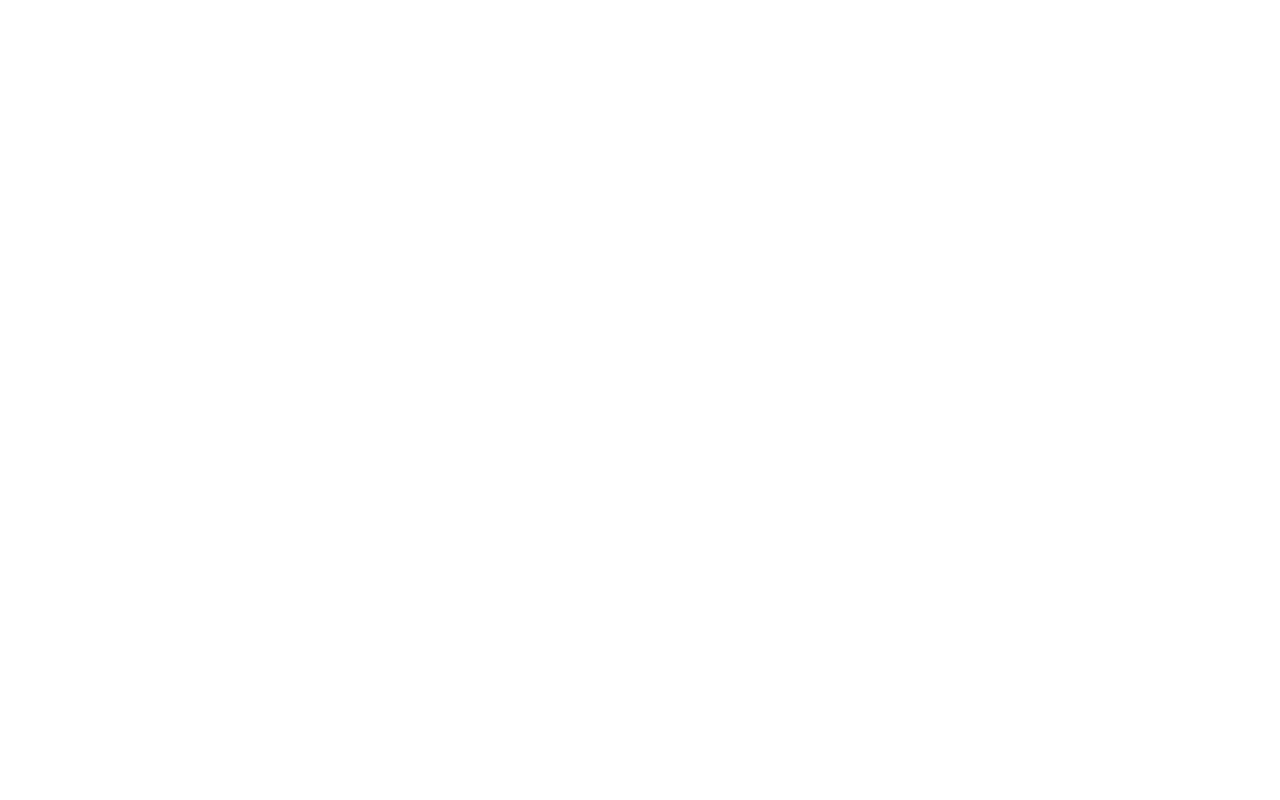
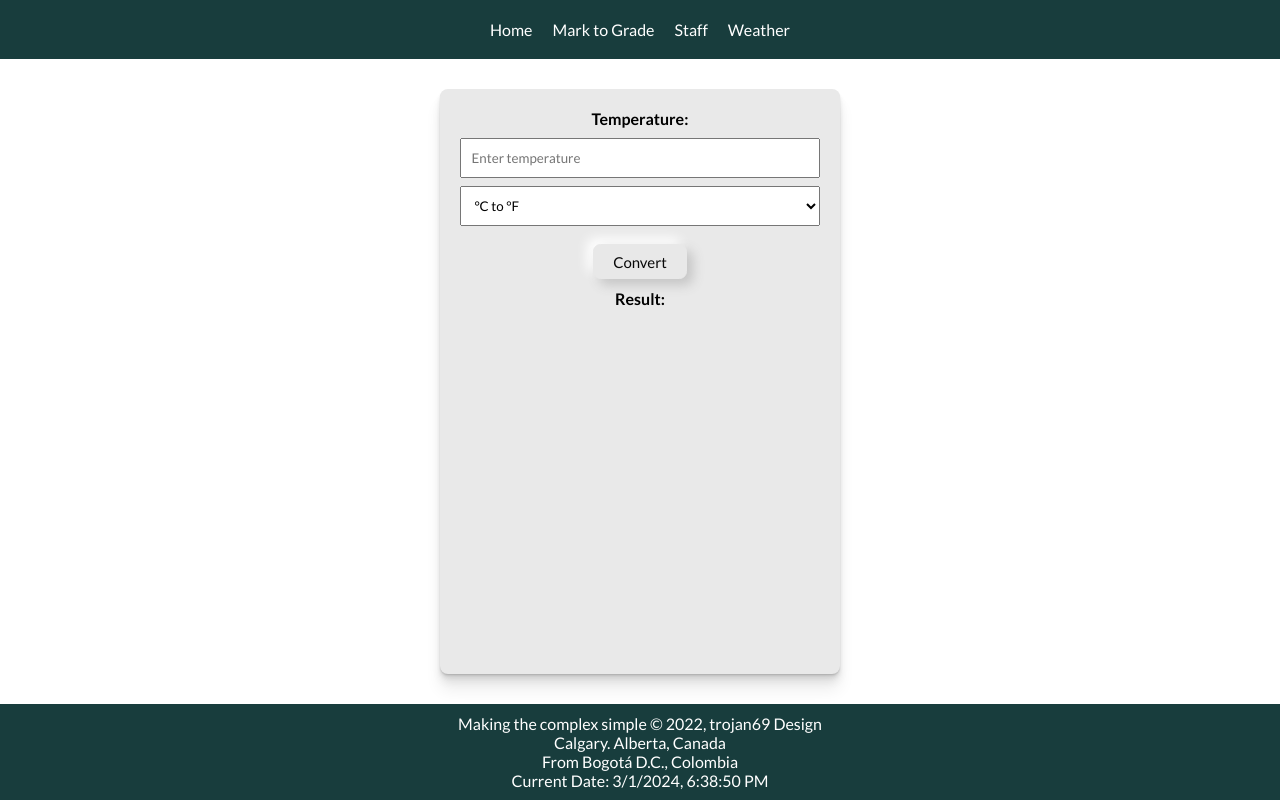
Before and after one commit to felipemora69/Profile, a plain HTML site: page weather.html in a window 1280 px wide. Drawn offline with nearby package versions, Linux system fonts and the light colour scheme.

Commit message:
Finished the weather page html css and add the code the script.js and finished all the project

```diff
--- a/script.js
+++ b/script.js
@@ -191,100 +191,27 @@ renderStaff();
 
 /*---------- SECTION WEATHER --------------*/
 
-/*$(document).ready(function () {
-    var dataSet = [
-        [ "Brielle Williamson", "Integration Specialist", "New York", "4804", "2012/12/02", "$372,000" ],
-        [ "Herrod Chandler", "Sales Assistant", "San Francisco", "9608", "2012/08/06", "$137,500" ],
-        [ "Rhona Davidson", "Integration Specialist", "Tokyo", "6200", "2010/10/14", "$327,900" ],
-        [ "Colleen Hurst", "Javascript Developer", "San Francisco", "2360", "2009/09/15", "$205,500" ],
-        [ "Sonya Frost", "Software Engineer", "Edinburgh", "1667", "2008/12/13", "$103,600" ],
-        [ "Jena Gaines", "Office Manager", "London", "3814", "2008/12/19", "$90,560" ],
-        [ "Quinn Flynn", "Support Lead", "Edinburgh", "9497", "2013/03/03", "$342,000" ],
-        [ "Tiger Nixon", "System Architect", "Edinburgh", "5421", "2011/04/25", "$320,800" ],
-        [ "Garrett Winters", "Accountant", "Tokyo", "8422", "2011/07/25", "$170,750" ],
-        [ "Ashton Cox", "Junior Technical Author", "San Francisco", "1562", "2009/01/12", "$86,000" ],
-        [ "Cedric Kelly", "Senior Javascript Developer", "Edinburgh", "6224", "2012/03/29", "$433,060" ],
-        [ "Airi Satou", "Accountant", "Tokyo", "5407", "2008/11/28", "$162,700" ],
-        [ "Charde Marshall", "Regional Director", "San Francisco", "6741", "2008/10/16", "$470,600" ],
-        [ "Haley Kennedy", "Senior Marketing Designer", "London", "3597", "2012/12/18", "$313,500" ],
-        [ "Tatyana Fitzpatrick", "Regional Director", "London", "1965", "2010/03/17", "$385,750" ],
-        [ "Michael Silva", "Marketing Designer", "London", "1581", "2012/11/27", "$198,500" ],
-        [ "Paul Byrd", "Chief Financial Officer (CFO)", "New York", "3059", "2010/06/09", "$725,000" ],
-        [ "Gloria Little", "Systems Administrator", "New York", "1721", "2009/04/10", "$237,500" ],
-        [ "Bradley Greer", "Software Engineer", "London", "2558", "2012/10/13", "$132,000" ],
-        [ "Dai Rios", "Personnel Lead", "Edinburgh", "2290", "2012/09/26", "$217,500" ],
-        [ "Jenette Caldwell", "Development Lead", "New York", "1937", "2011/09/03", "$345,000" ],
-        [ "Yuri Berry", "Chief Marketing Officer (CMO)", "New York", "6154", "2009/06/25", "$675,000" ],
-        [ "Caesar Vance", "Pre-Sales Support", "New York", "8330", "2011/12/12", "$106,450" ],
-        [ "Doris Wilder", "Sales Assistant", "Sidney", "3023", "2010/09/20", "$85,600" ],
-        [ "Angelica Ramos", "Chief Executive Officer (CEO)", "London", "5797", "2009/10/09", "$1,200,000" ],
-        [ "Gavin Joyce", "Developer", "Edinburgh", "8822", "2010/12/22", "$92,575" ],
-        [ "Jennifer Chang", "Regional Director", "Singapore", "9239", "2010/11/14", "$357,650" ],
-        [ "Brenden Wagner", "Software Engineer", "San Francisco", "1314", "2011/06/07", "$206,850" ],
-        [ "Fiona Green", "Chief Operating Officer (COO)", "San Francisco", "2947", "2010/03/11", "$850,000" ],
-        [ "Shou Itou", "Regional Marketing", "Tokyo", "8899", "2011/08/14", "$163,000" ],
-        [ "Michelle House", "Integration Specialist", "Sidney", "2769", "2011/06/02", "$95,400" ],
-        [ "Suki Burks", "Developer", "London", "6832", "2009/10/22", "$114,500" ],
-        [ "Prescott Bartlett", "Technical Author", "London", "3606", "2011/05/07", "$145,000" ],
-        [ "Gavin Cortez", "Team Leader", "San Francisco", "2860", "2008/10/26", "$235,500" ],
-        [ "Martena Mccray", "Post-Sales support", "Edinburgh", "8240", "2011/03/09", "$324,050" ],
-        [ "Unity Butler", "Marketing Designer", "San Francisco", "5384", "2009/12/09", "$85,675" ]
-    ];
+$(document).ready(function () {
+    $('#convertBtn').click(function () {
+        // Get the temperature from the input
+        const temperature = parseFloat($('#temperature').val());
+        const conversionType = $('#conversionType').val();
 
-    // Initial render of staff cards
-    renderStaffCards(dataSet);
+        if (!isNaN(temperature)) {
+            let result;
 
-    function compareBy(attribute, order) {
-        return function (a, b) {
-            var comparison = a[attribute].localeCompare(b[attribute]);
-            return order === 'asc' ? comparison : -comparison;
-        };
-    }
-
-    // Function to render staff cards
-    function renderStaffCards(data) {
-        var staffList = $("#staff-list");
-        staffList.empty(); // Clear previous staff cards
-
-        // Create a container to hold all cards
-        var staffContainer = $("<div>").attr("id", "staff-container");
-        staffList.append(staffContainer);
-
-        // Loop through staff data and create cards
-        for (var i = 0; i < data.length; i++) {
-            // Create a new row for every 4th staff member
-            if (i % 4 === 0 && i !== 0) {
-                var row = $("<div>").addClass("staff-row");
-                staffContainer.append(row);
+            if (conversionType === 'celsiusToFahrenheit') {
+                // Convert Celsius to Fahrenheit
+                result = (temperature * 9/5) + 32;
+            } else if (conversionType === 'fahrenheitToCelsius') {
+                // Convert Fahrenheit to Celsius
+                result = (temperature - 32) * (5/9);
             }
 
-            var staffCard = $("<div>").addClass("staff-card");
-            staffCard.append($("<h3>").text(data[i][0])); // Assuming name is in the first position
-            staffCard.append($("<p>").text(data[i][1])); // Assuming role is in the second position
-            staffCard.append($("<p>").text(data[i][2])); // Assuming location is in the third position
-            staffCard.append($("<p>").text(data[i][5])); // Assuming salary is in the sixth position
-
-            // Append the card to the current row
-            staffContainer.children(".staff-row:last").append(staffCard);
+            // Display the result
+            $('#convertedResult').text(`${result.toFixed(2)}°`);
+        } else {
+            alert('Please enter a valid temperature.');
         }
-    }
-
-    function toggleOrder(order) {
-        return order === 'asc' ? 'desc' : 'asc';
-    }
-
-    // Sort staff and render when clicking on the header
-    $("#sort-by").change(function () {
-        var attribute = $("#sort-by").val();
-        var sortOrder = toggleOrder($("#sort-order").val());
-        $("#sort-order").val(sortOrder); // Update the dropdown value
-        dataSet.sort(compareBy(attribute, sortOrder));
-        renderStaffCards(dataSet);
     });
-
-    // Trigger initial sorting based on default values
-    $(document).ready(function () {
-        $("#sort-by").trigger('change');
-    });
-
-}}*/
+});
--- /dev/null
+++ b/weather.css
@@ -0,0 +1,171 @@
+* {
+    padding: 0;
+    margin: 0;
+    box-sizing: border-box;
+    font-family: "Lato", sans-serif;
+    font-weight: 400;
+    font-style: normal;
+}
+
+/* ---------Header - Navbar ----------*/
+header {
+    background-color: #183D3D;
+    padding: 10px;
+    text-align: center;
+}
+
+nav {
+    margin: 10px;
+}
+
+nav ul {
+    list-style: none;
+    padding: 0;
+    display: flex;
+    justify-content: center;
+}
+
+nav ul li {
+    margin: 0 10px;
+}
+
+nav ul li a {
+    box-shadow: inset 0 0 0 0 #93B1A6;
+    color: #fff;
+    padding: 6px .25rem;
+    margin: 0 -.25rem;
+    transition: color .3s ease-in-out, box-shadow .3s ease-in-out;
+    text-decoration: none;
+    border-radius: 5px;
+}
+
+nav ul li a:hover {
+    color: #fff;
+    box-shadow: inset 200px 0 0 0 #93B1A6;
+}
+
+/* ---------Body Content - Weather Converter -----------*/
+body {
+    display: flex;
+    flex-direction: column;
+    min-height: 100vh;
+    margin: 0;
+    color: #000;
+    font-family: "Lato", sans-serif;
+    font-weight: 400;
+    font-style: normal;
+}
+
+#converter-container {
+    flex: 1;
+    max-width: 800px;
+    margin: 30px auto;
+    margin-bottom: 30px;
+    flex-direction: column;
+    align-items: center;
+    text-align: center;
+    background-color: #e9e9e9;
+    padding: 20px;
+    border-radius: 8px;
+    box-shadow: rgba(0, 0, 0, 0.07) 0px 1px 1px, rgba(0, 0, 0, 0.07) 0px 2px 2px, rgba(0, 0, 0, 0.07) 0px 4px 4px, rgba(0, 0, 0, 0.07) 0px 8px 8px, rgba(0, 0, 0, 0.07) 0px 16px 16px;
+}
+
+label {
+    display: block;
+    margin-bottom: 10px;
+    font-weight: bold;
+}
+
+#temperature {
+    width: 100%;
+    padding: 10px;
+    margin-bottom: 8px;
+}
+
+#conversionType {
+    width: 100%;
+    padding: 10px;
+    margin-bottom: 8px;
+}
+
+#convertBtn {
+    display: inline-block;
+    transition: all 0.2s ease-in;
+    position: relative;
+    overflow: hidden;
+    z-index: 1;
+    color: #090909;
+    margin: 10px 0;
+    padding: 0.5em 1.3em;
+    cursor: pointer;
+    font-size: 15px;
+    border-radius: 0.5em;
+    background: #e8e8e8;
+    border: 1px solid #e8e8e8;
+    box-shadow: 6px 6px 12px #c5c5c5, -6px -6px 12px #ffffff;
+}
+
+#convertBtn:active {
+    color: #666;
+    box-shadow: inset 4px 4px 12px #c5c5c5, inset -4px -4px 12px #ffffff;
+}
+
+#convertBtn:before {
+    content: "";
+    position: absolute;
+    left: 50%;
+    transform: translateX(-50%) scaleY(1) scaleX(1.25);
+    top: 100%;
+    width: 140%;
+    height: 180%;
+    background-color: rgba(0, 0, 0, 0.05);
+    border-radius: 50%;
+    display: block;
+    transition: all 0.5s 0.1s cubic-bezier(0.55, 0, 0.1, 1);
+    z-index: -1;
+}
+
+#convertBtn:after {
+    content: "";
+    position: absolute;
+    left: 55%;
+    transform: translateX(-50%) scaleY(1) scaleX(1.45);
+    top: 180%;
+    width: 160%;
+    height: 190%;
+    background-color: #009087;
+    border-radius: 50%;
+    display: block;
+    transition: all 0.5s 0.1s cubic-bezier(0.55, 0, 0.1, 1);
+    z-index: -1;
+}
+
+#convertBtn:hover {
+    color: #ffffff;
+    border: 1px solid #009087;
+}
+
+#convertBtn:hover:before {
+    top: -35%;
+    background-color: #009087;
+    transform: translateX(-50%) scaleY(1.3) scaleX(0.8);
+}
+
+#convertBtn:hover:after {
+    top: -45%;
+    background-color: #009087;
+    transform: translateX(-50%) scaleY(1.3) scaleX(0.8);
+}
+
+p strong {
+    font-weight: bold;
+}
+
+/* --------- Footer -----------*/
+footer {
+    background-color: #183D3D;
+    color: #fff;
+    padding: 10px;
+    text-align: center;
+    margin-top: auto;
+}
--- a/weather.html
+++ b/weather.html
@@ -0,0 +1,56 @@
+<!DOCTYPE html>
+<html lang="en">
+<head>
+    <meta charset="UTF-8">
+    <link rel="preconnect" href="https://fonts.googleapis.com">
+    <link rel="preconnect" href="https://fonts.gstatic.com" crossorigin>
+    <link href="https://fonts.googleapis.com/css2?family=Lato:ital,wght@0,100;0,300;0,400;0,700;0,900;1,100;1,300;1,400;1,700;1,900&display=swap" rel="stylesheet">
+    <meta name="viewport" content="width=device-width, initial-scale=1.0">
+    <link rel="stylesheet" href="weather.css">
+    <title>Profile</title>
+</head>
+<body>
+    <header>
+        <nav>
+            <ul>
+                <li><a href="index.html">Home</a></li>
+                <li><a href="mark-to-grade.html">Mark to Grade</a></li>
+                <li><a href="staff.html">Staff</a></li>
+                <li><a href="weather.html">Weather</a></li>
+            </ul>
+        </nav>
+    </header>
+
+    <!--<section>
+        <img src="images/m-logo.png" alt="Felipe Mora" id="profile-picture">
+        <p> </p>
+    </section>-->
+
+        <div id="converter-container">
+            <label for="temperature">Temperature:</label>
+            <input type="number" id="temperature" placeholder="Enter temperature">
+
+            <select id="conversionType">
+                <option value="celsiusToFahrenheit">°C to °F</option>
+                <option value="fahrenheitToCelsius">°F to °C</option>
+            </select>
+
+            <button id="convertBtn">Convert</button>
+
+            <div id="result-container">
+                <p><strong>Result:</strong></p>
+                <p id="convertedResult"></p>
+            </div>
+        </div>
+
+    <footer>
+        <p>Making the complex simple &copy; 2022, trojan69 Design</p>
+        <p>Calgary. Alberta, Canada
+        <br>From Bogotá D.C., Colombia</p>
+        <p id="current-date"></p>
+    </footer>
+
+    <script src="https://code.jquery.com/jquery-3.6.4.min.js"></script>
+    <script src="script.js"></script>
+</body>
+</html>
```
Also changed, not shown: mark-to-grade.html (+0 -5 lines), staff.css (+6 -3 lines).
